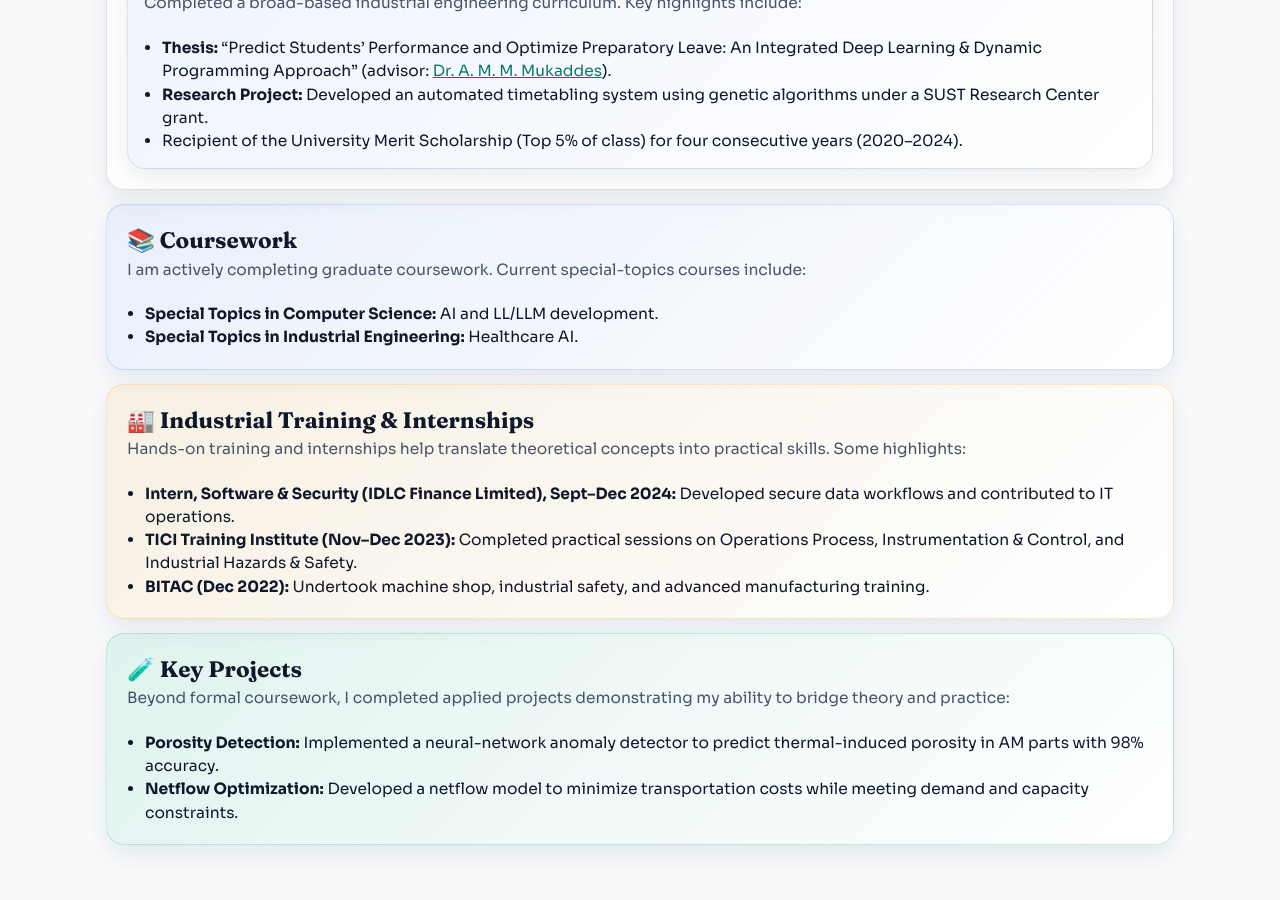
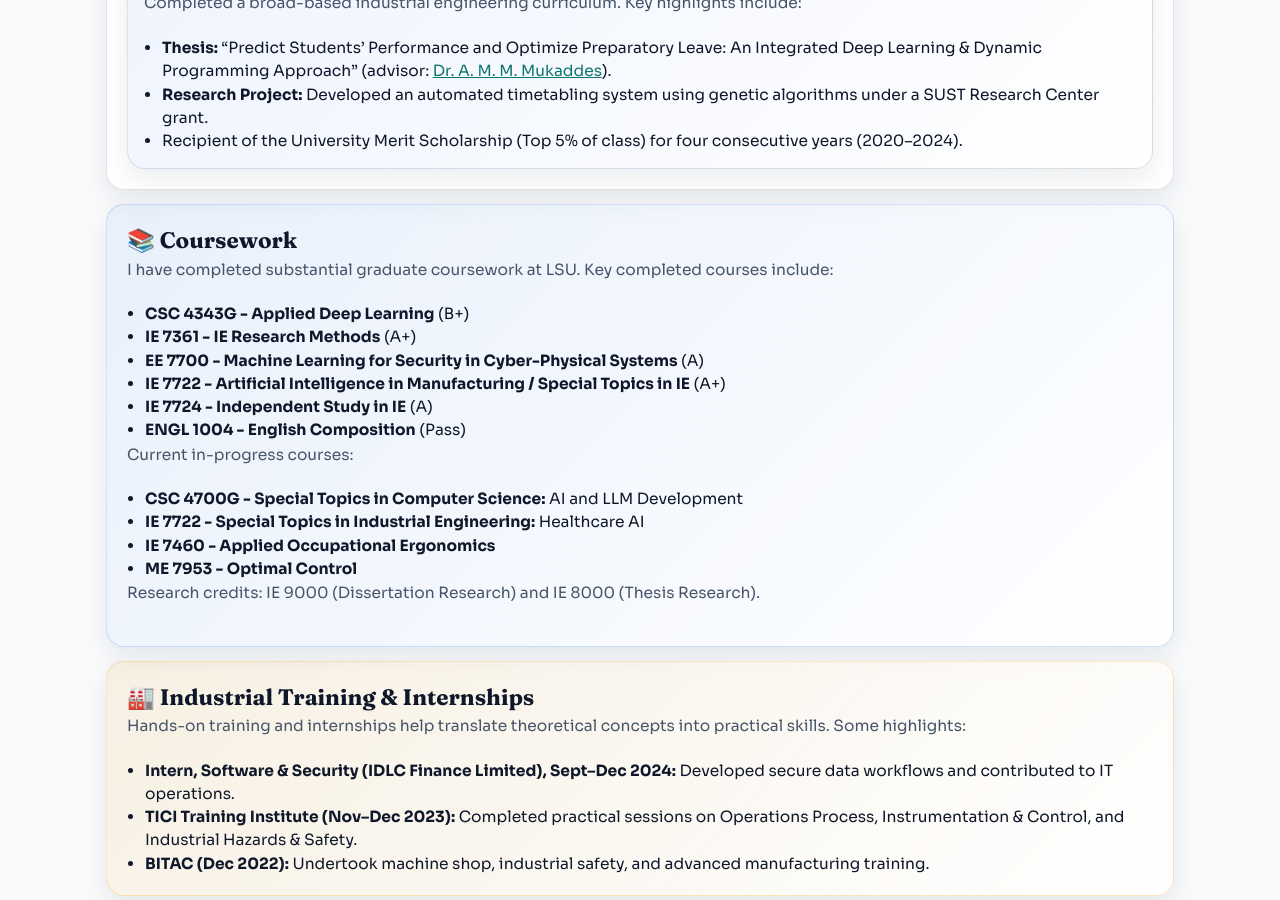
Before and after one commit to shafikul-islam/shafikul-islam.github.io, a Jekyll site: the page built from education.md, in a window 1280 px wide and 900 px high, scrolled down 852 px. Built offline with Jekyll 4.4.1, drawn with Linux system fonts in a browser that asks for light colours.

Commit message:
Expand education coursework from transcript details

```diff
--- a/education.md
+++ b/education.md
@@ -66,16 +66,31 @@ nav_order: 30
 
   <!-- Courses & Certifications -->
   <div class="courses-section">
-    <h2 class="section-title">📚 Coursework</h2>
+    <h2 class="section-title">&#x1F4DA; Coursework</h2>
     <p class="section-desc">
-      I am actively completing graduate coursework. Current special-topics courses include:
+      I have completed substantial graduate coursework at LSU. Key completed courses include:
     </p>
     <ul class="course-list">
-      <li><strong>Special Topics in Computer Science:</strong> AI and LL/LLM development.</li>
-      <li><strong>Special Topics in Industrial Engineering:</strong> Healthcare AI.</li>
+      <li><strong>CSC 4343G - Applied Deep Learning</strong> (B+)</li>
+      <li><strong>IE 7361 - IE Research Methods</strong> (A+)</li>
+      <li><strong>EE 7700 - Machine Learning for Security in Cyber-Physical Systems</strong> (A)</li>
+      <li><strong>IE 7722 - Artificial Intelligence in Manufacturing / Special Topics in IE</strong> (A+)</li>
+      <li><strong>IE 7724 - Independent Study in IE</strong> (A)</li>
+      <li><strong>ENGL 1004 - English Composition</strong> (Pass)</li>
     </ul>
+    <p class="section-desc">
+      Current in-progress courses:
+    </p>
+    <ul class="course-list">
+      <li><strong>CSC 4700G - Special Topics in Computer Science:</strong> AI and LLM Development</li>
+      <li><strong>IE 7722 - Special Topics in Industrial Engineering:</strong> Healthcare AI</li>
+      <li><strong>IE 7460 - Applied Occupational Ergonomics</strong></li>
+      <li><strong>ME 7953 - Optimal Control</strong></li>
+    </ul>
+    <p class="section-desc">
+      Research credits: IE 9000 (Dissertation Research) and IE 8000 (Thesis Research).
+    </p>
   </div>
-
   <!-- Industrial Training & Internships -->
   <div class="training-section">
     <h2 class="section-title">🏭 Industrial Training & Internships</h2>
```
